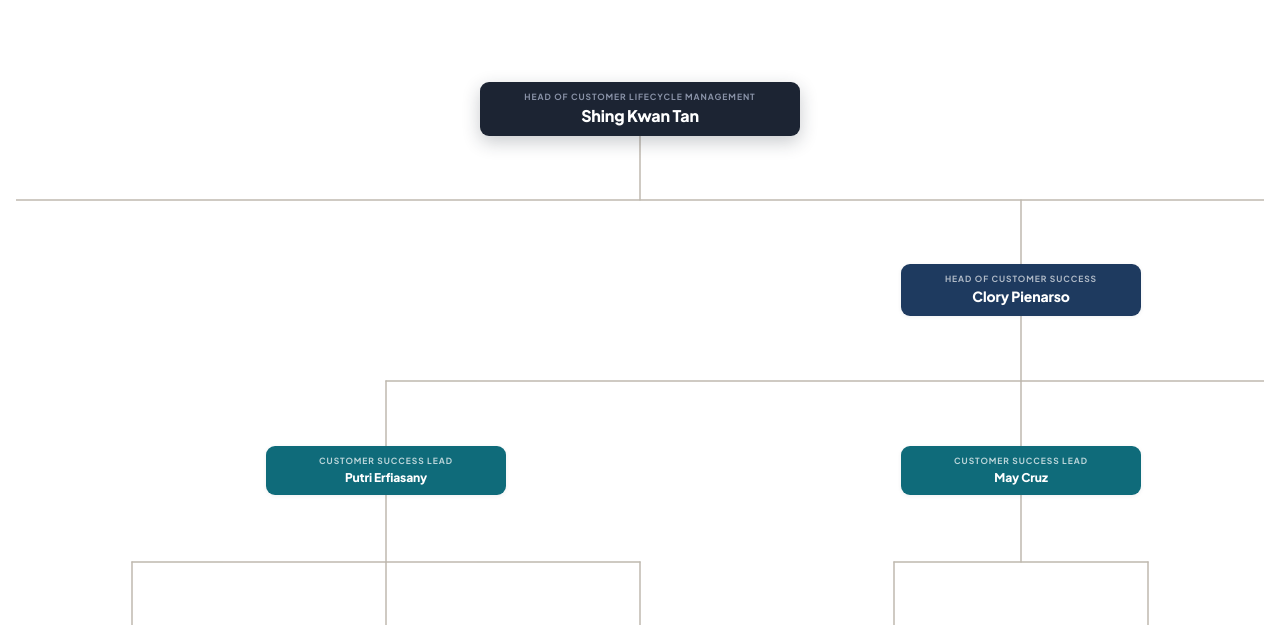
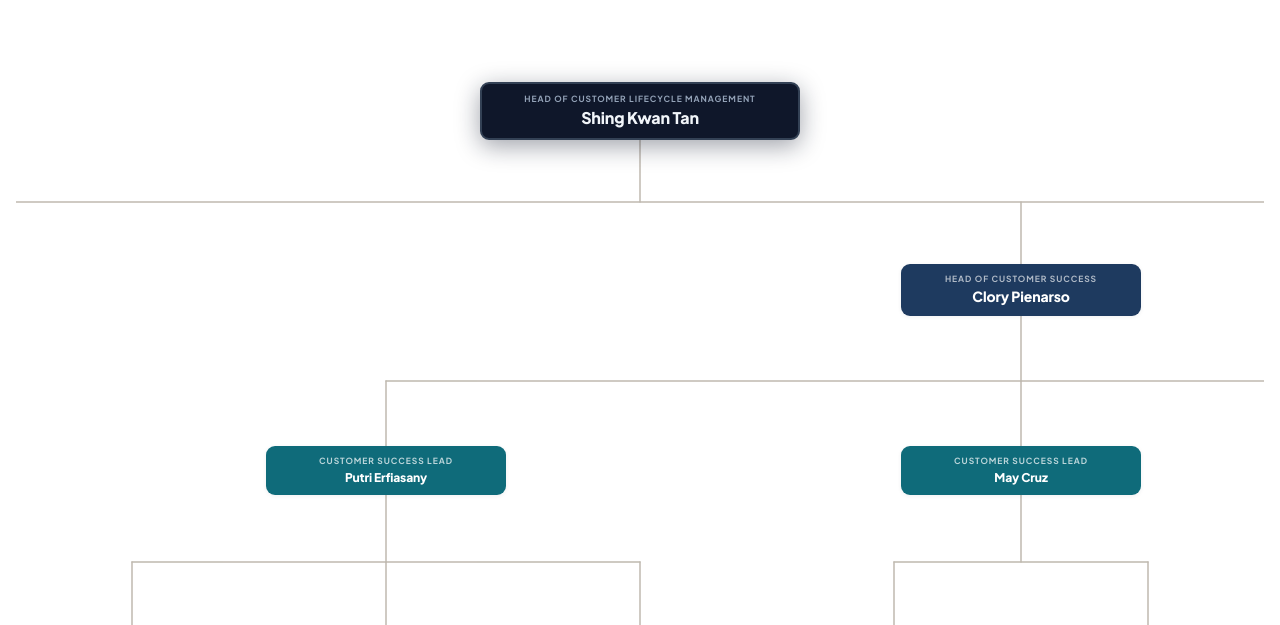
Before and after one commit to sabiqovsky/clm, a plain HTML site: page index.html in a window 1280 px wide. Shown: the part 174-799 px from the top of the page. Drawn offline with nearby package versions, Linux system fonts and the light colour scheme.

Commit message:
Distinct style for Shing as head of heads

```diff
--- a/index.html
+++ b/index.html
@@ -62,10 +62,10 @@
   .ocard .cpt{display:flex;flex-wrap:wrap;gap:3px;margin-top:5px;justify-content:center;}
   .ocard .cpill{display:inline-flex;align-items:center;font-size:8.5px;font-weight:700;letter-spacing:.05em;text-transform:uppercase;border-radius:4px;padding:2px 5px;line-height:1.2;}
 
-  /* Head (top) */
-  .ocard.l0{background:var(--ink);border:none;box-shadow:0 6px 18px rgba(28,36,51,.24);}
-  .ocard.l0 .ce{color:#8a93a8;white-space:nowrap;}
-  .ocard.l0 .cn{color:#fff;font-size:16px;}
+  /* Head of heads (Shing) */
+  .ocard.l0{background:#0f172a;border:2px solid #334155;box-shadow:0 6px 24px rgba(15,23,42,.4);}
+  .ocard.l0 .ce{color:#94a3b8;white-space:nowrap;}
+  .ocard.l0 .cn{color:#f1f5f9;font-size:16px;}
   /* Dept Head */
   .ocard.l1{background:#1e3a5f;border:none;}
   .ocard.l1 .ce{color:rgba(255,255,255,.65);}
```
